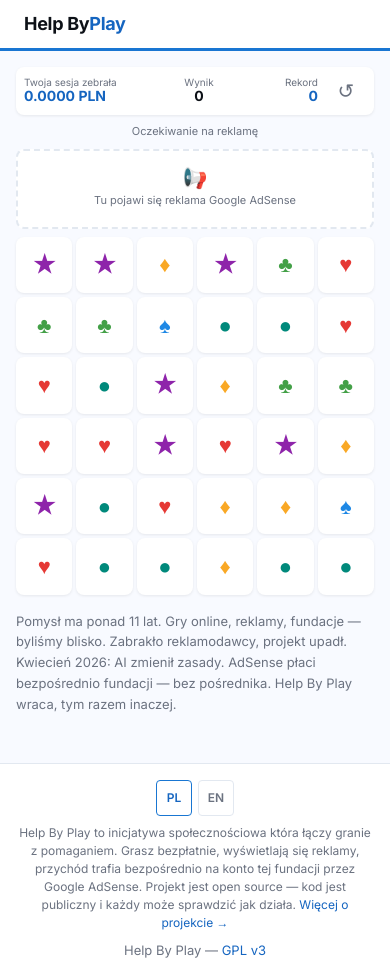
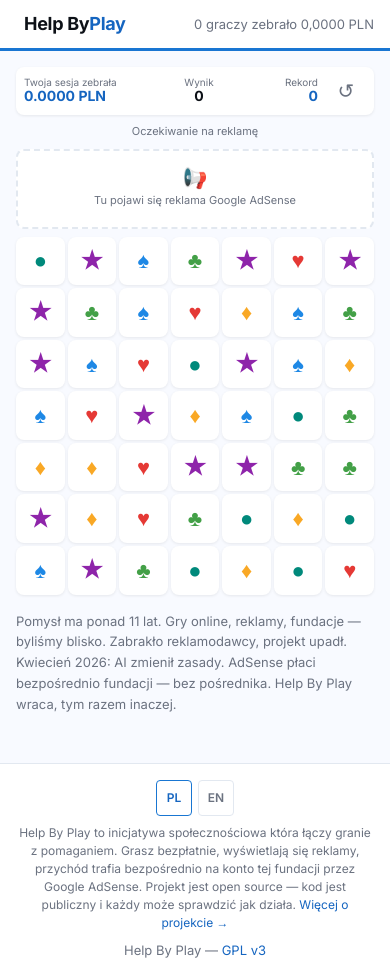
Before and after one commit to ProductPope/helpbyplay, a PHP site: page /game.php in a window 390 px wide. Run offline with PHP 8.4, Linux system fonts and the light colour scheme; data comes from the database, SQL or seed files in the repository; both versions use the stored data as it was after the commit.

Commit message:
feat: per-device player counter, 7x7 grid, header stats, GitHub links
- Count unique players (localStorage UUID) instead of raw sessions
- session_start stores device_id; session_end increments total_sessions
  only on first completed session per device
- db/migrate_001_device_id.sql for existing installations
- Game grid 6x6 → 7x7, gap reduced 4px → 3px for mobile fit
- Header shows live "X players raised Y PLN" stat (right-aligned)
- All open-source mentions link to GitHub repo

Co-Authored-By: Claude Sonnet 4.6 <noreply@anthropic.com>

```diff
--- a/api/session_start.php
+++ b/api/session_start.php
@@ -10,6 +10,14 @@ if ($_SERVER['REQUEST_METHOD'] !== 'POST') {
     exit;
 }
 
+$body     = json_decode(file_get_contents('php://input'), true) ?? [];
+$deviceId = isset($body['device_id']) ? (string) $body['device_id'] : null;
+
+// Validate UUID format; discard if malformed
+if ($deviceId !== null && !preg_match('/^[0-9a-f]{8}-[0-9a-f]{4}-[0-9a-f]{4}-[0-9a-f]{4}-[0-9a-f]{12}$/i', $deviceId)) {
+    $deviceId = null;
+}
+
 try {
     $pdo = new PDO(
         'mysql:host=' . DB_HOST . ';dbname=' . DB_NAME . ';charset=utf8mb4',
@@ -19,9 +27,9 @@ try {
     );
 
     $stmt = $pdo->prepare(
-        'INSERT INTO sessions (started_at) VALUES (NOW())'
+        'INSERT INTO sessions (device_id, started_at) VALUES (:did, NOW())'
     );
-    $stmt->execute();
+    $stmt->execute([':did' => $deviceId]);
     $sessionId = (int) $pdo->lastInsertId();
 
     echo json_encode(['session_id' => $sessionId]);
--- a/assets/game.js
+++ b/assets/game.js
@@ -1,7 +1,7 @@
-// Candy Crush — 6x6 grid, match-3, gravity, cascade
+// Candy Crush — 7x7 grid, match-3, gravity, cascade
 // Rate: 0.001 PLN per 10 seconds (handled by counter.js)
 
-const GRID_SIZE     = 6;
+const GRID_SIZE     = 7;
 const CANDY_TYPES   = 6;
 const CANDY_SYMBOLS = ['♥', '♦', '♣', '♠', '★', '●'];
 const HS_KEY        = 'hbp_highscore';
--- a/assets/style.css
+++ b/assets/style.css
@@ -43,8 +43,8 @@
     --touch-min: 48px;
 
     /* Game grid — fills 360px container minus 2×16px padding = 328px */
-    --grid-gap:  4px;
-    --grid-cols: 6;
+    --grid-gap:  3px;
+    --grid-cols: 7;
 }
 
 /* ===== Reset ===== */
@@ -81,10 +81,18 @@ body {
 
 .site-header .container {
     display:         flex;
-    justify-content: flex-end;
+    justify-content: space-between;
     align-items:     center;
     gap:             var(--space-sm);
     min-height:      var(--touch-min);
+}
+
+.header-stats {
+    margin:     0;
+    font-size:  13px;
+    color:      var(--color-text-muted);
+    text-align: right;
+    white-space: nowrap;
 }
 
 .header-home {
--- /dev/null
+++ b/db/migrate_001_device_id.sql
@@ -0,0 +1,6 @@
+-- Migration 001 — add device_id to sessions
+-- Run once via phpMyAdmin on existing installations
+
+ALTER TABLE sessions
+    ADD COLUMN device_id VARCHAR(36) NULL AFTER id,
+    ADD INDEX  idx_device_id (device_id);
--- a/game.php
+++ b/game.php
@@ -3,6 +3,25 @@ require_once __DIR__ . '/config.php';
 require_once __DIR__ . '/lang.php';
 
 $LANG = get_lang();
+
+$totalSessions = 0;
+$totalPln      = 0.0;
+
+try {
+    $pdo = new PDO(
+        'mysql:host=' . DB_HOST . ';dbname=' . DB_NAME . ';charset=utf8mb4',
+        DB_USER,
+        DB_PASS,
+        [PDO::ATTR_ERRMODE => PDO::ERRMODE_EXCEPTION]
+    );
+    $row = $pdo->query('SELECT total_sessions, total_pln FROM stats WHERE id = 1')->fetch(PDO::FETCH_ASSOC);
+    if ($row) {
+        $totalSessions = (int)   $row['total_sessions'];
+        $totalPln      = (float) $row['total_pln'];
+    }
+} catch (PDOException $e) {
+    // Silently degrade — counter shows 0
+}
 ?>
 <!DOCTYPE html>
 <html lang="<?= htmlspecialchars($LANG) ?>">
@@ -23,6 +42,7 @@ $LANG = get_lang();
     <header class="site-header">
         <div class="container">
             <a href="index.php" class="header-home">Help By <span class="logo-play">Play</span></a>
+            <p class="header-stats"><?= number_format($totalSessions, 0, ',', ' ') ?> <?= t('header_stats') ?> <?= number_format($totalPln, 4, ',', ' ') ?> <?= t('currency') ?></p>
         </div>
     </header>
 
@@ -144,7 +164,7 @@ $LANG = get_lang();
                 <button onclick="switchLang('pl')" class="<?= $LANG === 'pl' ? 'active' : '' ?>"><?= t('lang_pl') ?></button>
                 <button onclick="switchLang('en')" class="<?= $LANG === 'en' ? 'active' : '' ?>"><?= t('lang_en') ?></button>
             </div>
-            <p class="footer-about"><?= htmlspecialchars(t('about_text')) ?> <a href="https://helpbyplay.com" target="_blank" rel="noopener"><?= t('about_link') ?></a></p>
+            <p class="footer-about"><?= htmlspecialchars(t('about_text')) ?> <a href="https://github.com/ProductPope/helpbyplay" target="_blank" rel="noopener"><?= t('about_link') ?></a></p>
             <p><?= t('site_title') ?> &mdash; <a href="https://github.com/ProductPope/helpbyplay" target="_blank" rel="noopener">GPL v3</a></p>
         </div>
     </footer>
@@ -157,6 +177,23 @@ $LANG = get_lang();
     const LANG_CURRENCY = <?= json_encode(t('currency')) ?>;
     const LANG_SECONDS  = <?= json_encode(t('seconds_short')) ?>;
 
+    // --- device identity (persists across sessions) ---
+    function getDeviceId() {
+        let id = localStorage.getItem('hbp_device_id');
+        if (!id) {
+            if (crypto.randomUUID) {
+                id = crypto.randomUUID();
+            } else {
+                id = 'xxxxxxxx-xxxx-4xxx-yxxx-xxxxxxxxxxxx'.replace(/[xy]/g, c => {
+                    const r = crypto.getRandomValues(new Uint8Array(1))[0] % 16;
+                    return (c === 'x' ? r : (r & 0x3 | 0x8)).toString(16);
+                });
+            }
+            localStorage.setItem('hbp_device_id', id);
+        }
+        return id;
+    }
+
     // --- session state ---
     let sessionId = null;
 
@@ -167,7 +204,11 @@ $LANG = get_lang();
 
     async function startSession() {
         try {
-            const res  = await fetch('api/session_start.php', { method: 'POST' });
+            const res  = await fetch('api/session_start.php', {
+                method:  'POST',
+                headers: { 'Content-Type': 'application/json' },
+                body:    JSON.stringify({ device_id: getDeviceId() }),
+            });
             const data = await res.json();
             if (!data.session_id) throw new Error('no session_id');
             sessionId = data.session_id;
--- a/index.php
+++ b/index.php
@@ -43,6 +43,7 @@ try {
     <header class="site-header">
         <div class="container">
             <a href="index.php" class="header-home">Help By <span class="logo-play">Play</span></a>
+            <p class="header-stats"><?= number_format($totalSessions, 0, ',', ' ') ?> <?= t('header_stats') ?> <?= number_format($totalPln, 4, ',', ' ') ?> <?= t('currency') ?></p>
         </div>
     </header>
 
@@ -68,7 +69,7 @@ try {
 
         <p class="about-blurb">
             <?= htmlspecialchars(t('about_text')) ?>
-            <a href="https://helpbyplay.com" target="_blank" rel="noopener"><?= t('about_link') ?></a>
+            <a href="https://github.com/ProductPope/helpbyplay" target="_blank" rel="noopener"><?= t('about_link') ?></a>
         </p>
 
         <!-- ADSENSE_PLACEHOLDER -->
@@ -106,7 +107,7 @@ try {
                 <button onclick="switchLang('pl')" class="<?= $LANG === 'pl' ? 'active' : '' ?>"><?= t('lang_pl') ?></button>
                 <button onclick="switchLang('en')" class="<?= $LANG === 'en' ? 'active' : '' ?>"><?= t('lang_en') ?></button>
             </div>
-            <p class="footer-about"><?= htmlspecialchars(t('about_text')) ?> <a href="https://helpbyplay.com" target="_blank" rel="noopener"><?= t('about_link') ?></a></p>
+            <p class="footer-about"><?= htmlspecialchars(t('about_text')) ?> <a href="https://github.com/ProductPope/helpbyplay" target="_blank" rel="noopener"><?= t('about_link') ?></a></p>
             <p><?= t('site_title') ?> &mdash; <a href="https://github.com/ProductPope/helpbyplay" target="_blank" rel="noopener">GPL v3</a></p>
         </div>
     </footer>
--- a/lang.php
+++ b/lang.php
@@ -57,6 +57,9 @@ $TRANSLATIONS = [
         'about_text'           => 'Help By Play to inicjatywa społecznościowa która łączy granie z pomaganiem. Grasz bezpłatnie, wyświetlają się reklamy, przychód trafia bezpośrednio na konto tej fundacji przez Google AdSense. Projekt jest open source — kod jest publiczny i każdy może sprawdzić jak działa.',
         'about_link'           => 'Więcej o projekcie →',
 
+        // Header stats
+        'header_stats'         => 'graczy zebrało',
+
         // Ad wait message
         'ad_wait_msg'          => 'Oczekiwanie na reklamę',
     ],
@@ -115,6 +118,9 @@ $TRANSLATIONS = [
         'about_text'           => 'Help By Play is a community initiative that connects gaming with helping others. You play for free, ads are displayed, and the revenue goes directly to this charity\'s account via Google AdSense. The project is open source — the code is public and anyone can see how it works.',
         'about_link'           => 'More about the project →',
 
+        // Header stats
+        'header_stats'         => 'players raised',
+
         // Ad wait message
         'ad_wait_msg'          => 'Waiting for ad',
     ],
```
Also changed, not shown: api/session_end.php (+16 -2 lines), db/init.sql (+7 -5 lines), README.md.
